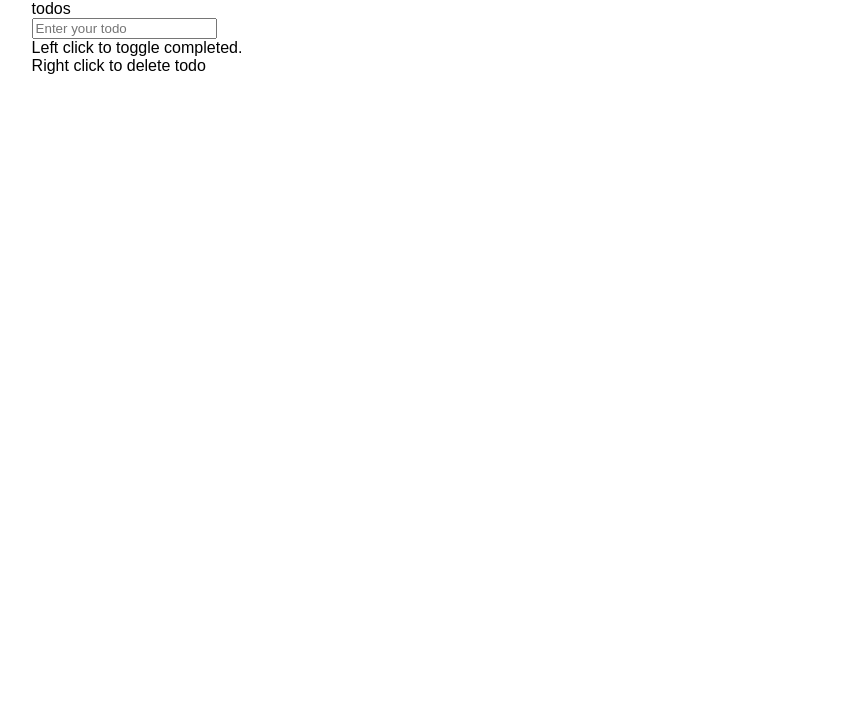
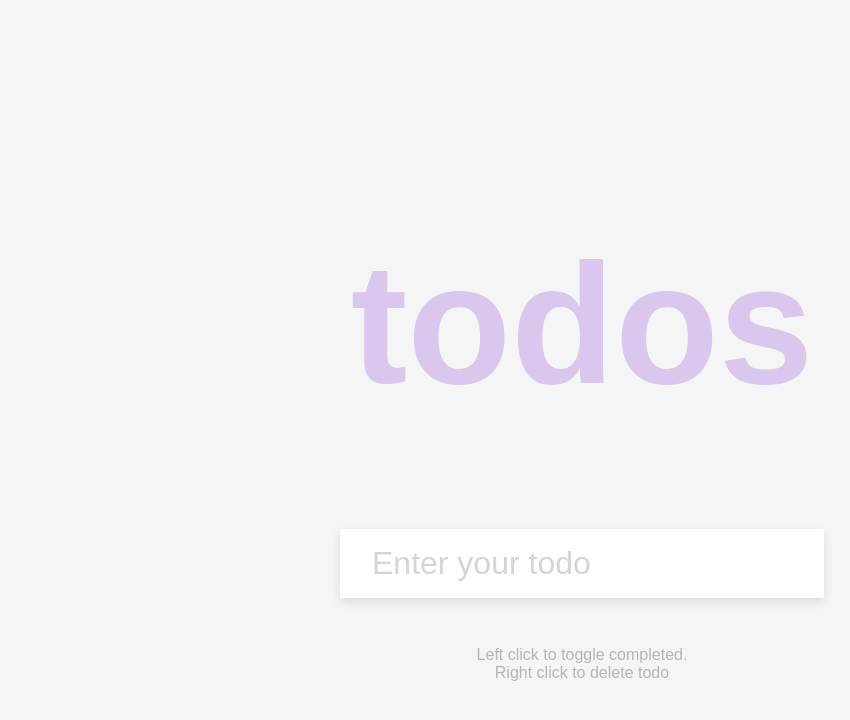
Before and after one commit to junedkaxioned/Todos-List, a plain HTML site: page index.html in a window 1280 px wide. Shown: the whole page, without its empty margins (58-908 px from the left). Drawn offline with Linux system fonts and the light colour scheme.

Commit message:
CSS Completed

```diff
--- a/assets/css/style.css
+++ b/assets/css/style.css
@@ -101,36 +101,75 @@ li {
   margin: 0 auto;
 }
 
-/*=================================
-  Header styling starts here
-=================================*/
-
-
-
-/*=================================
-  Header styling ends here
-=================================*/
 
 /*=================================
   main styling starts here
 =================================*/
 
+.todos-list{
+  width: 100%;
+  background-color: #f5f5f5;
+}
 
+.todos-list .wrapper {
+  height: 100vh;
+  display: flex;
+  flex-direction: column;
+  align-items: center;
+  justify-content: center;
+}
+
+h1 {
+  margin: 107px 0px;
+  color: #B383E2;
+  font-size: 170px;
+  font-weight: 600;
+  text-align: center;
+  opacity: 0.4;
+}
+
+.form { box-shadow: 0 4px 10px rgba(0, 0, 0, 0.1); }
+
+.form-input {
+  padding: 16px 32px;
+  border: none;
+  display: block;
+  color: #444;
+  font-size: 32px;
+}
+
+.form-input::placeholder { color: #d5d5d5; }
+.form-input:focus { outline-color: #B383E2; }
+
+.todos {
+  padding: 0;
+  margin: 0;
+  background-color: #fff;
+  list-style-type: none;
+}
+
+.todos li {
+  padding: 16px 32px;
+  border-top: 1px solid #e5e5e5;
+  font-size: 24px;
+  cursor: pointer;
+}
+
+.todos li.completed {
+  color: #b6b6b6;
+  text-decoration: line-through;
+}
+
+.text {
+  margin-top: 48px;
+  color: #b5b5b5;
+  text-align: center;
+}
 
 /*=================================
   main styling ends here
 =================================*/
 
-/*=================================
-  footer styling starts here
-=================================*/
-
-
-
- /*=================================
-  footer styling ends here
-=================================*/
-
 /*media query starts*/
 /*media query for 995px starts here*/
 @media only screen and (max-width: 995px) {}
```
